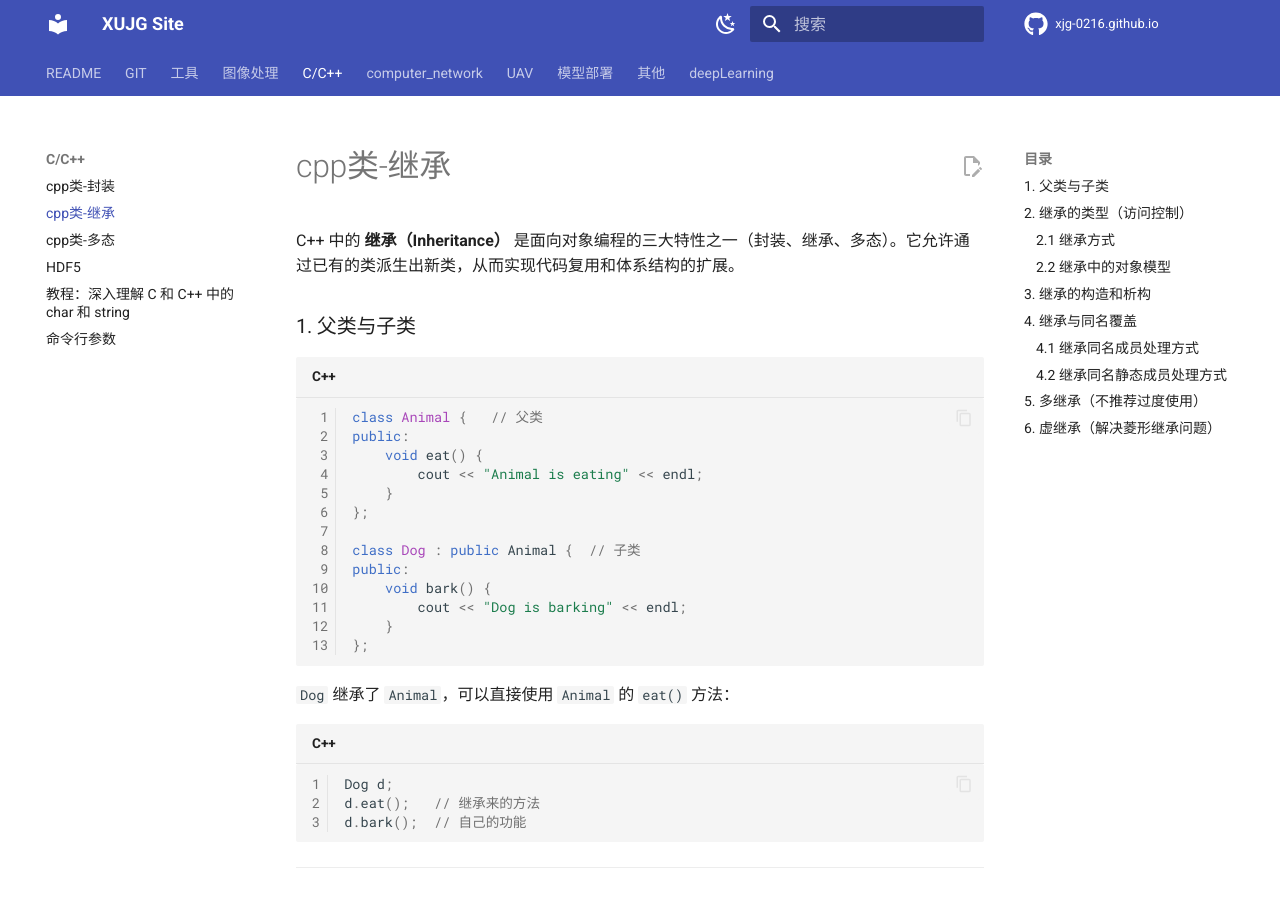
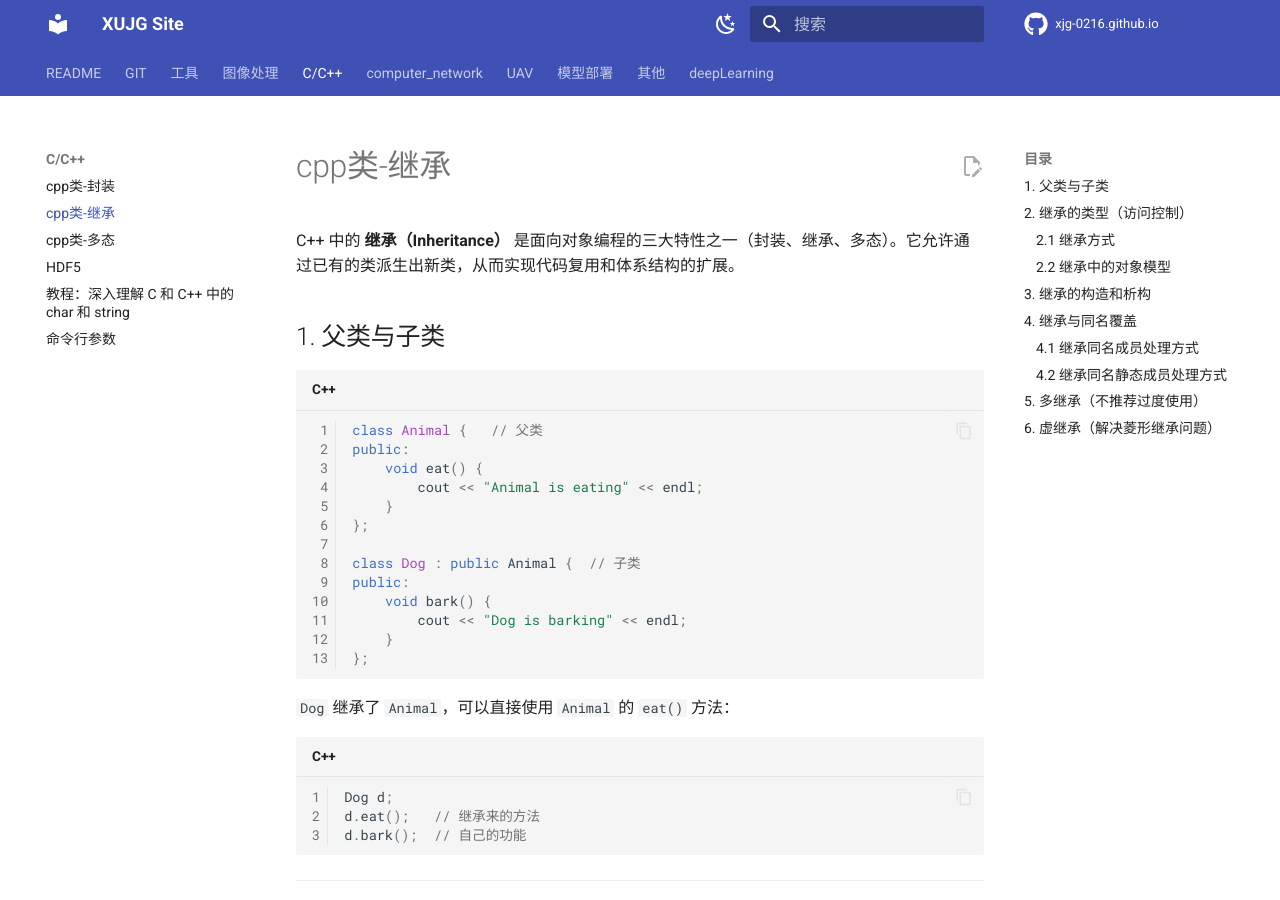
Before and after one commit to Xjg-0216/xjg-0216.github.io, an MkDocs documentation site: the page built from docs/C/C++/class2.md, in a window 1280 px wide and 900 px high. Built offline with MkDocs 1.6.1 and Material for MkDocs 9.7.7, drawn with Linux system fonts in a browser that asks for light colours; comment, search, counter and statistics services are not loaded.

Commit message:
fix title level

````diff
--- a/docs/C/C++/class2.md
+++ b/docs/C/C++/class2.md
@@ -6,7 +6,7 @@ C++ 中的 **继承（Inheritance）** 是面向对象编程的三大特性之
 
 
 
-### 1. 父类与子类
+## 1. 父类与子类
 
 ```cpp
 class Animal {   // 父类
````
